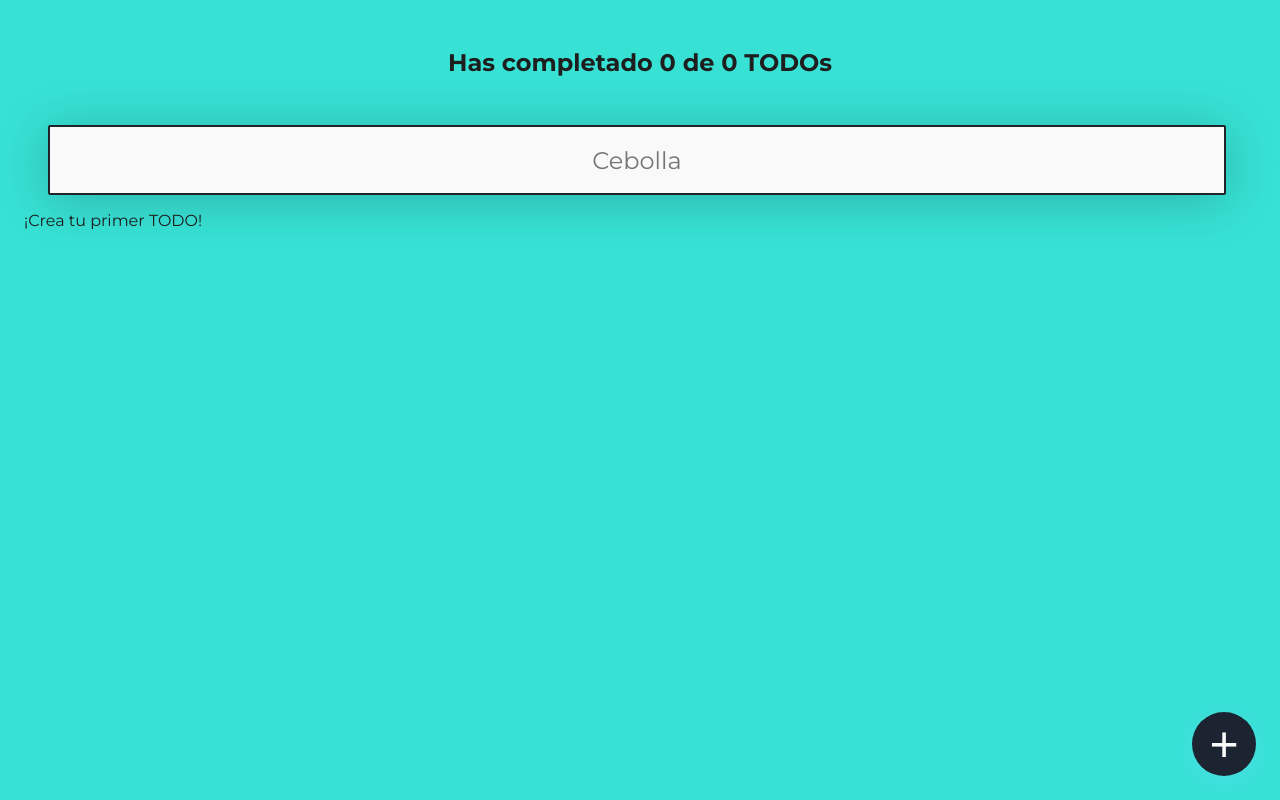
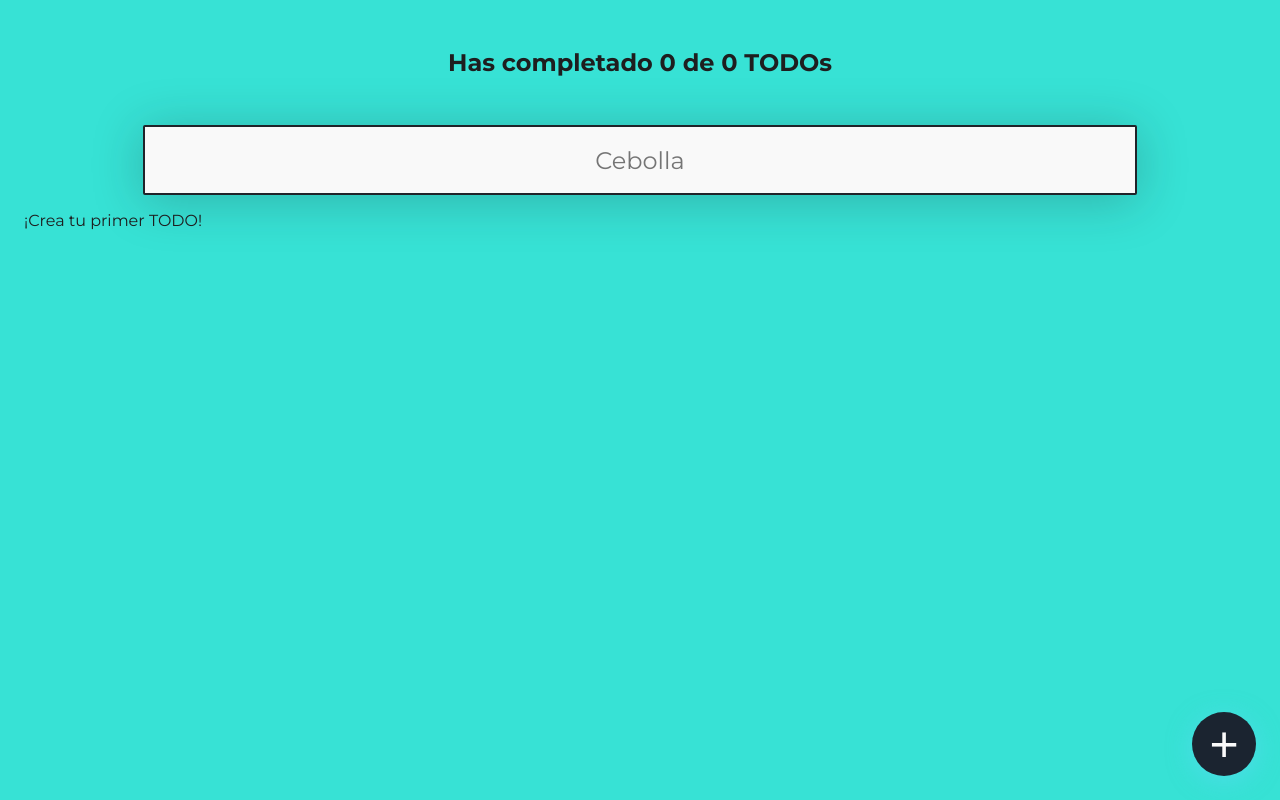
Before and after one commit to bernidl/todo-app, a React app: page / in a window 1280 px wide. Built offline with nearby package versions, Linux system fonts and the light colour scheme.

Commit message:
Css TodoSearch fixed

```diff
--- a/package.json
+++ b/package.json
@@ -1,5 +1,5 @@
 {
-  "homepage": "https://bernidl.github.io/todo-app/",
+  "homepage": "https://bernidl.github.io/todo-app",
   "name": "curso-intro-react.js",
   "version": "0.1.0",
   "private": true,
--- a/src/TodoSearch/TodoSearch.css
+++ b/src/TodoSearch/TodoSearch.css
@@ -2,9 +2,11 @@
     background: #f9f9f9;
     border-radius: 2px;
     border: 2px solid #202329;
-    margin: 0 24px;
+    display: flex;
+    justify-content: center;
+    margin: 0 auto;
     height: 64px;
-    width: calc(100% - 62px);
+    width: 80%;
     font-size: 24px;
     text-align: center;
     font-family: 'Montserrat', sans-serif;
```
